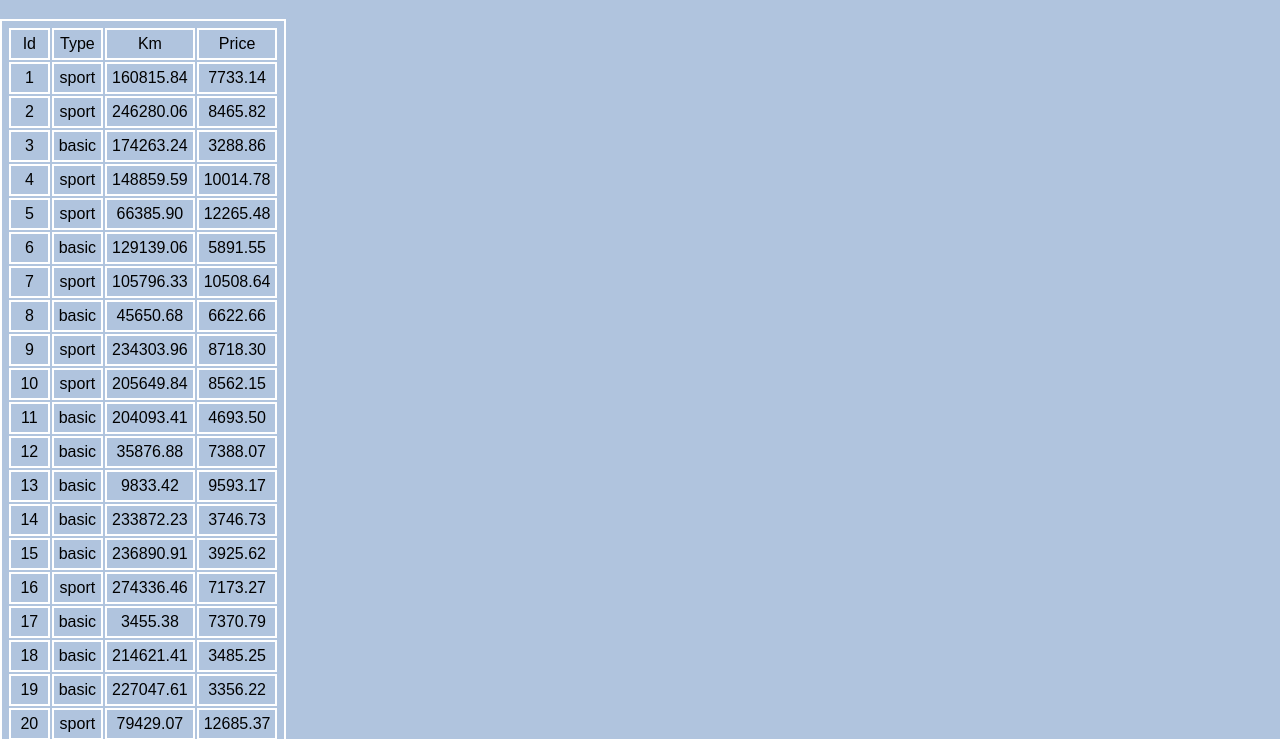
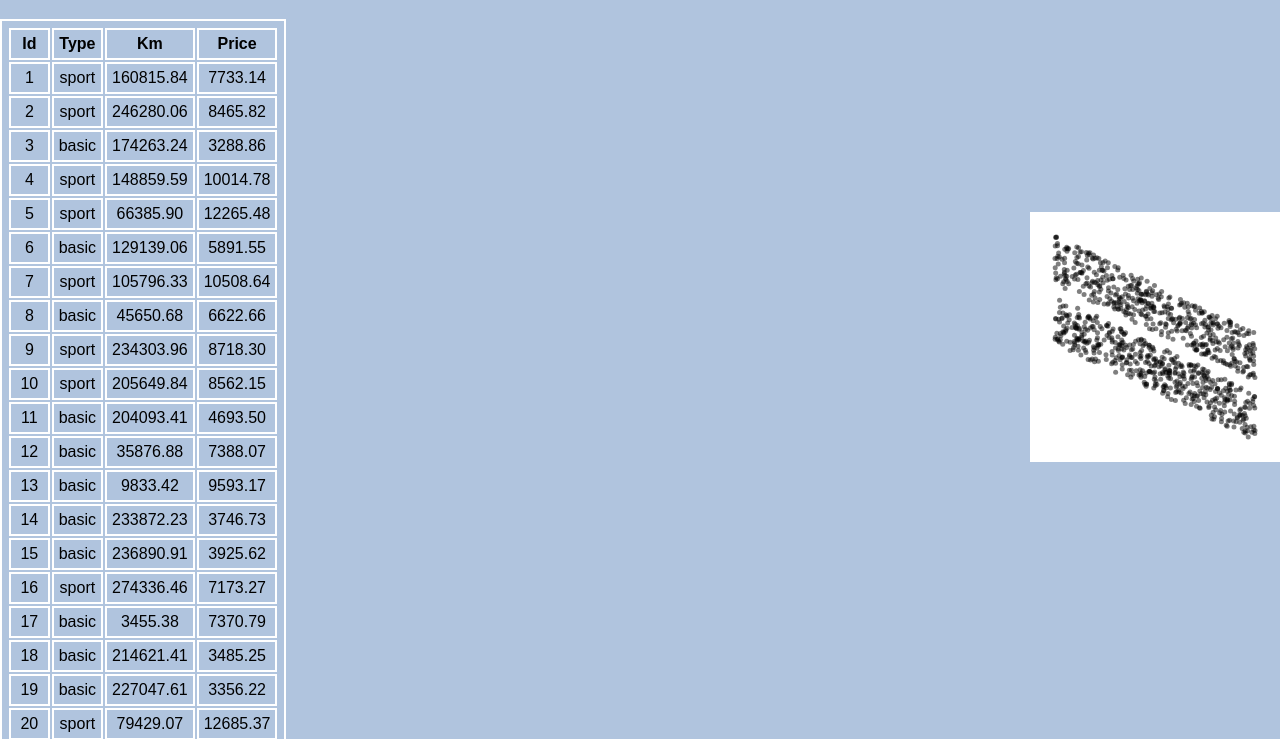
Before and after one commit to wooomr2/custom-chart, a plain HTML site: page index.html in a window 1280 px wide. Shown: the part 61-800 px from the top of the page. Drawn offline with Linux system fonts and the light colour scheme.

Commit message:
draw chart data point

```diff
--- /dev/null
+++ b/chart.js
@@ -0,0 +1,75 @@
+class Chart {
+  constructor(container, samples, options) {
+    this.samples = samples;
+
+    this.axesLabels = options.axesLabels;
+    this.styles = options.styles;
+
+    this.canvas = document.createElement("canvas");
+    this.canvas.width = options.size;
+    this.canvas.height = options.size;
+    this.canvas.style = "background-color: white;";
+    container.appendChild(this.canvas);
+
+    this.ctx = this.canvas.getContext("2d");
+
+    this.margin = options.size * 0.1;
+    this.transparency = 0.5;
+
+    this.dataBounds = this.#getDataBounds();
+    this.pixelBounds = this.#getPixelBounds();
+
+    this.#draw();
+  }
+
+  #getDataBounds() {
+    const { samples } = this;
+    const xs = samples.map((s) => s.point[0]);
+    const ys = samples.map((s) => s.point[1]);
+
+    const bounds = {
+      left: Math.min(...xs),
+      right: Math.max(...xs),
+      top: Math.max(...ys),
+      bottom: Math.min(...ys),
+    };
+
+    return bounds;
+  }
+
+  #getPixelBounds() {
+    const { canvas, margin } = this;
+    const bounds = {
+      left: margin,
+      right: canvas.width - margin,
+      top: margin,
+      bottom: canvas.height - margin,
+    };
+
+    return bounds;
+  }
+
+  #draw() {
+    const { ctx, canvas, transparency } = this;
+
+    ctx.clearRect(0, 0, canvas.width, canvas.height);
+    ctx.globalAlpha = transparency;
+    this.#drawSamples();
+    ctx.globalAlpha = 1;
+  }
+
+  #drawSamples() {
+    const { ctx, samples, dataBounds, pixelBounds } = this;
+    for (const sample of samples) {
+      const { point } = sample;
+
+      // -------- x
+      // |  x: left=>right
+      // |  y: top=>bottom
+      // y
+      const pixelLoc = remapPoint(dataBounds, pixelBounds, point);
+
+      Graphics.drawPoint(ctx, pixelLoc);
+    }
+  }
+}
--- /dev/null
+++ b/graphics.js
@@ -0,0 +1,8 @@
+class Graphics {
+  static drawPoint(ctx, loc, color = "black", size = 5) {
+    ctx.beginPath();
+    ctx.fillStyle = color;
+    ctx.arc(...loc, size / 2, 0, Math.PI * 2);
+    ctx.fill();
+  }
+}
--- a/index.html
+++ b/index.html
@@ -10,8 +10,20 @@
     <table id="dataTable"></table>
 
     <script src="./math.js"></script>
+    <script src="./graphics.js"></script>
     <script src="./fake.js"></script>
+    <script src="./chart.js"></script>
     <script>
+      const options = {
+        size: 250,
+        axesLabels: ["Kilometers", "Price"],
+        styles: {
+          basic: "gray",
+          sport: "red",
+        },
+      };
+      const chart = new Chart(chartContainer, samples, options);
+
       const thead = dataTable.createTHead();
       const tr = thead.insertRow();
       tr.insertCell().innerHTML = "Id";
--- a/math.js
+++ b/math.js
@@ -6,8 +6,28 @@ const invLerp = (a, b, v) => {
   return (v - a) / (b - a);
 };
 
+/** 0: old, 1: new */
 const remap = (a0, b0, a1, b1, v) => {
   return lerp(a1, b1, invLerp(a0, b0, v));
+};
+
+const remapPoint = (oldBounds, newBounds, point) => {
+  return [
+    remap(
+      oldBounds.left,
+      oldBounds.right,
+      newBounds.left,
+      newBounds.right,
+      point[0]
+    ),
+    remap(
+      oldBounds.top,
+      oldBounds.bottom,
+      newBounds.top,
+      newBounds.bottom,
+      point[1]
+    ),
+  ];
 };
 
 const formatNumber = (n, decimal = 0) => {
--- a/style.css
+++ b/style.css
@@ -10,3 +10,14 @@ td {
   padding: 5px;
   text-align: center;
 }
+
+thead {
+  font-weight: bold;
+}
+
+#chartContainer {
+  position: fixed;
+  right: 0;
+  top: 50%;
+  transform: translate(0, -50%);
+}
```
